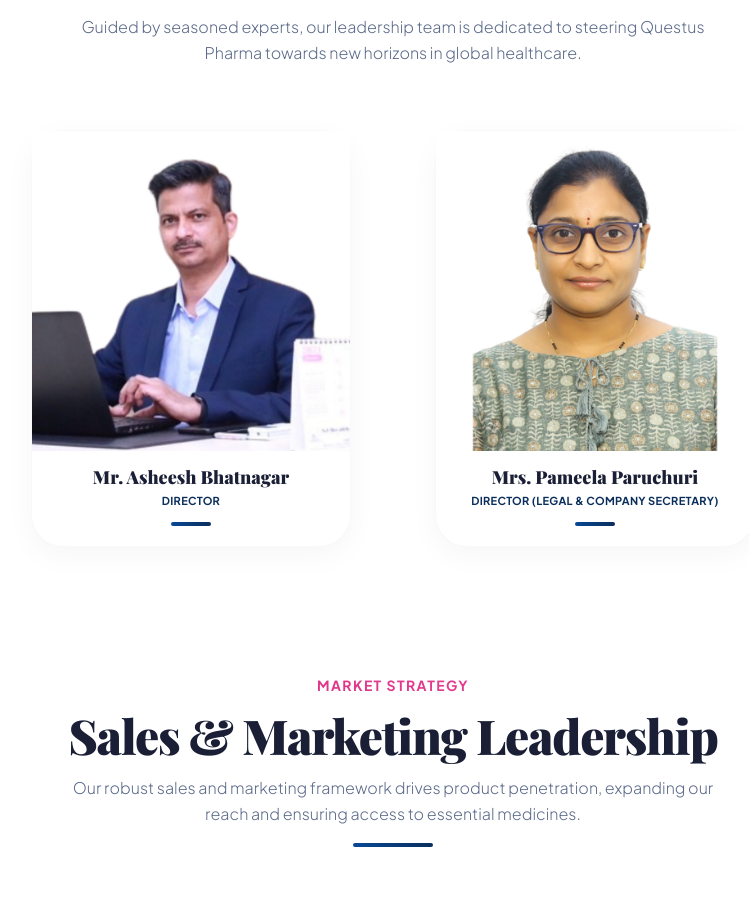
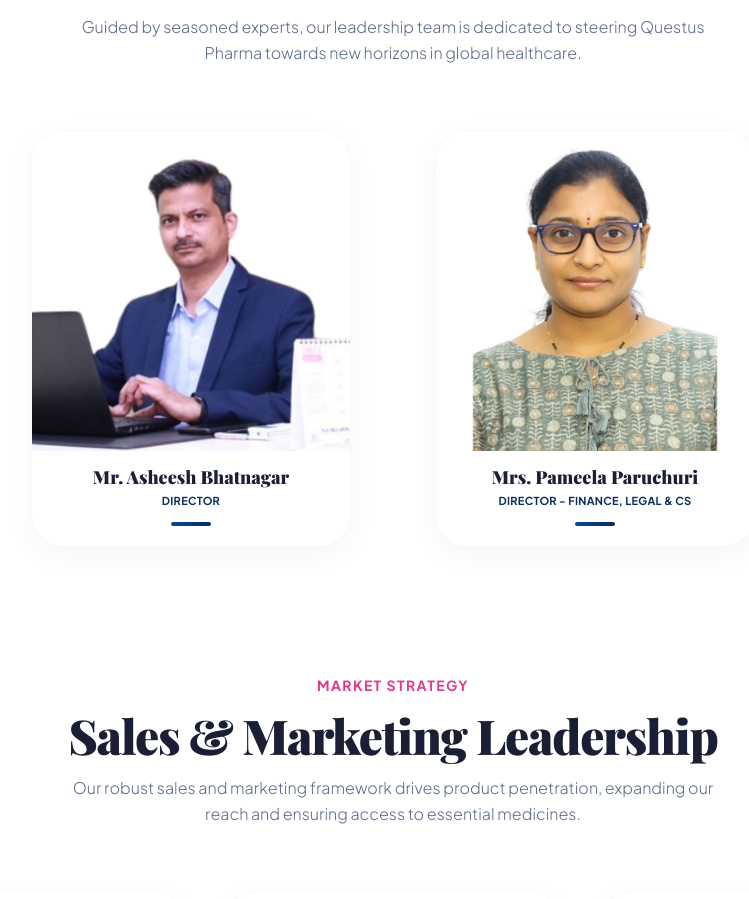
Before and after one commit to Shashank-koti/Questes, a React (Vite) app: page /about/questus-pharma in a window 1280 px wide. Shown: the part 1700-2599 px from the top of the page, without its empty margins (247-996 px from the left). Built offline with nearby package versions, Linux system fonts and the light colour scheme; a web font is replaced by a local one.

Commit message:
changes in cards

```diff
--- a/src/pages/QuestusPharma.jsx
+++ b/src/pages/QuestusPharma.jsx
@@ -2,7 +2,6 @@ import React from 'react';
 import { Award, ShieldCheck, Heart, Sparkles, Star, Users } from 'lucide-react';
 import { motion } from 'framer-motion';
 import img1 from "../assets/img1.png";
-import img2 from "../assets/img2.jpeg";
 import img3 from "../assets/img3.jpeg";
 import img4 from "../assets/img4.jpeg";
 import img5 from "../assets/img5.jpeg";
@@ -18,7 +17,7 @@ const QuestusPharma = () => {
 
   const directors = [
     { img: img3, name: "Mr. Asheesh Bhatnagar", role: "Director" },
-    { img: img1, name: "Mrs. Pameela Paruchuri", role: "Director (Legal & Company Secretary)" }
+    { img: img1, name: "Mrs. Pameela Paruchuri", role: "Director - Finance, Legal & CS" }
   ];
 
   const salesTeam = [
@@ -151,7 +150,7 @@ const QuestusPharma = () => {
                     transition={{ duration: 0.8, delay: (idx % 3) * 0.15 }}
                     className="h-full"
                   >
-                    <div className="bg-white rounded-[2rem] shadow-[0_8px_30px_rgb(0,0,0,0.04)] border border-slate-100/60 flex flex-col h-full max-w-[320px] mx-auto w-full">
+                    <div className="bg-white rounded-[2rem] shadow-[0_8px_30px_rgb(0,0,0,0.04)] border border-slate-100/60 flex flex-col h-full overflow-hidden max-w-[320px] mx-auto w-full">
                       <div className="relative h-[280px] md:h-[300px] lg:h-[320px] bg-brand-light w-full shrink-0">
                         <img
                           src={director.img}
@@ -180,7 +179,6 @@ const QuestusPharma = () => {
                 <p className="text-brand-muted max-w-2xl mx-auto font-light leading-relaxed mt-4">
                   Our robust sales and marketing framework drives product penetration, expanding our reach and ensuring access to essential medicines.
                 </p>
-                <div className="w-20 h-1 bg-gradient-to-r from-brand-primary to-brand-secondary mx-auto rounded-full mt-6"></div>
               </div>
 
               <div className="grid grid-cols-1 sm:grid-cols-2 lg:grid-cols-3 gap-8 md:gap-10 justify-center">
```
Also changed, not shown: src/assets/img2.jpeg (deleted).
